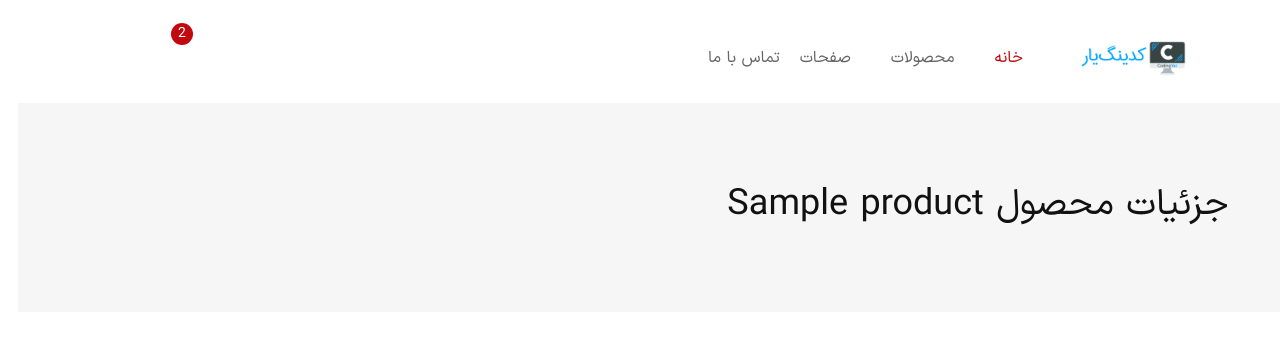
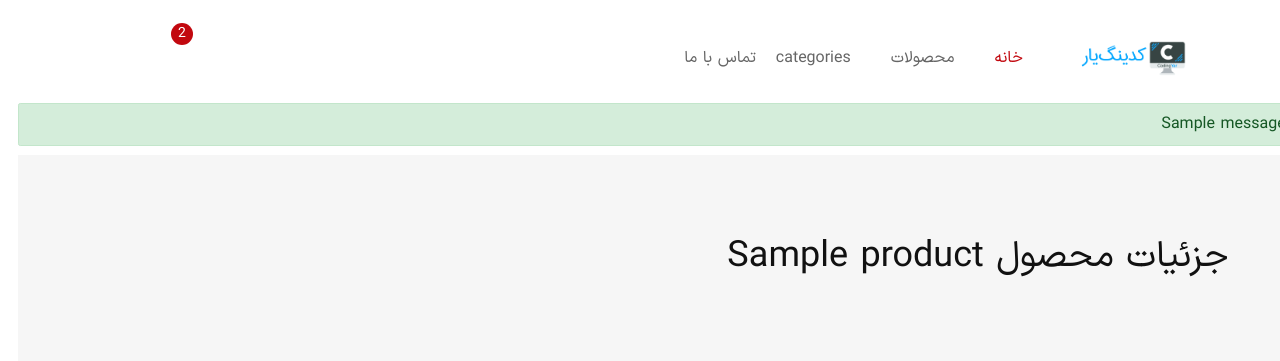
Before and after one commit to alijoghataee/project_onlineshop, a Django app: page /product/1 in a window 1280 px wide. Shown: the top 361 px of the page. Run offline with Django 4.2, Linux system fonts and the light colour scheme; a user stored in the database is signed in; tables that the repository leaves empty hold one stand-in row (values such as "Sample post"); grey boxes marked "Sample" are stand-in pictures; one stand-in notice (Sample message) is shown; parts of the project's set-up code (start-up, migrations or seed data) failed here and were passed over; some libraries are stand-ins or nearby versions; some web fonts are replaced.

Commit message:
add messages

```diff
--- a/config/urls.py
+++ b/config/urls.py
@@ -15,6 +15,8 @@ Including another URLconf
 """
 from django.contrib import admin
 from django.urls import path, include
+from django.conf import settings
+from django.conf.urls.static import static
 
 
 urlpatterns = [
@@ -22,4 +24,4 @@ urlpatterns = [
     path('', include('pages.urls')),
     path('accounts/', include('allauth.urls')),
     path('product/', include('products.urls')),
-]
+] + static(settings.MEDIA_URL, document_root=settings.MEDIA_ROOT)
--- a/products/templates/product/detail_view.html
+++ b/products/templates/product/detail_view.html
@@ -27,7 +27,7 @@
                 <div class="container">
                     <div class="row no-gutters mb--80">
                         <div class="col-12 col-sm-4 product-main-image d-flex align-content-center">
-                            <img class="m-auto" style="max-height: 400px;" src="https://dkstatics-public.digikala.com/digikala-products/8f34ee9823202d09ee97deb9b1c8e3300a9a24d8_1643265727.jpg?x-oss-process=image/resize,w_1600/quality,q_80" alt="">
+                            <img class="m-auto" style="max-height: 400px;" src="{{ product.cover.url }}" alt="">
                         </div>
                         <div class="col-12 col-sm-8 product-main-details mt-md--50">
                             <div class="product-summary pl-lg--30 pl-md--0 text-right p-4">
--- a/products/views.py
+++ b/products/views.py
@@ -1,3 +1,4 @@
+from django.contrib import messages
 from django.urls import reverse
 from django.views import generic
 from django.shortcuts import get_object_or_404, render
@@ -9,6 +10,7 @@ from .forms import CommentForm
 
 class ProductListView(generic.ListView):
     queryset = Product.objects.filter(status=True)
+    paginate_by = 10
     template_name = 'product/list_view.html'
     context_object_name = 'product'
 
@@ -25,6 +27,7 @@ def product_detail_view(request, pk):
             new_comment.product = product
             new_comment.author = request.user
             new_comment.save()
+            messages.success(request, 'your comment success send')
             comment_form = CommentForm()
     else:
         comment_form = CommentForm()
@@ -34,6 +37,7 @@ def product_detail_view(request, pk):
         'comment_form': comment_form,
         'order': group
     })
+
 
 # class ProductDetailView(generic.DetailView):
 #     model = Product
--- a/templates/_base.html
+++ b/templates/_base.html
@@ -1,5 +1,5 @@
 {% load static %}
-
+{% load i18n %}
 <html lang="en">
 <head>
     <meta charset="utf-8">
@@ -57,7 +57,7 @@
                                 </li>
                                 <li class="mainmenu__item menu-item-has-children">
                                     <a href="#" class="mainmenu__link">
-                                        <span class="mm-text">صفحات</span>
+                                        <span class="mm-text">{% trans 'categories' %}</span>
                                     </a>
                                 </li>
                                 <li class="mainmenu__item">
@@ -118,6 +118,20 @@
     </div>
 </header>
 <!-- Header End -->
+
+{% if messages %}
+    <div>
+    {% for message in messages %}
+    <div class="alert alert-{{ message.tags }}">{{ message }}</div>
+    {% endfor %}
+    </div>
+{#<ul class="messages">#}
+{#    {% for message in messages %}#}
+{#    <li {% if message.tags %} class="{{ message.tags }}"{% endif %}>{{ message }}</li>#}
+{#    {% endfor %}#}
+{#</ul>#}
+{% endif %}
+
 {% block content %}
 
 {% endblock content %}
```
Also changed, not shown: config/settings.py (+10 -4 lines), products/templates/product/list_view.html (+11 -7 lines).
